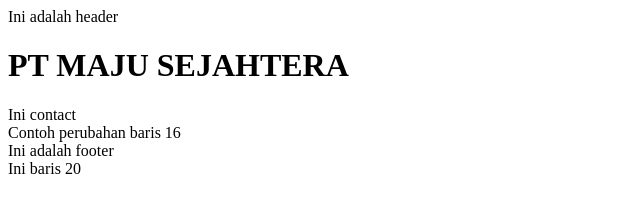
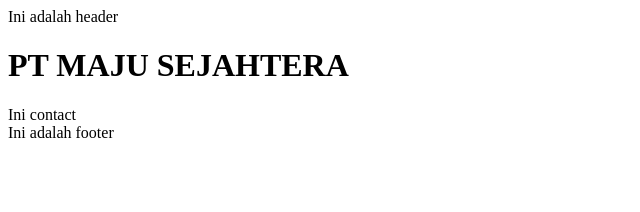
Before and after one commit to mrickyyusuf/CompanyProfile, a plain HTML site: page contact.html in a window 1280 px wide. Shown: the whole page, without its empty margins (0-640 px from the left). Drawn offline with Linux system fonts and the light colour scheme.

Commit message:
perubahan contact

```diff
--- a/contact.html
+++ b/contact.html
@@ -13,11 +13,7 @@
 
     <div>Ini contact</div>
 
-    <div>Contoh perubahan baris 16</div>
-
     <footer>Ini adalah footer</footer>
-
-    <div>Ini baris 20</div>
 
 </body>
 </html>
```
